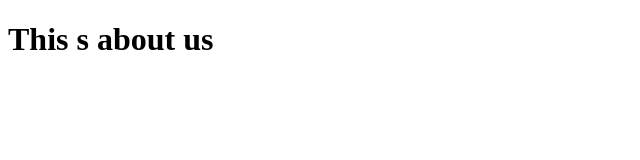
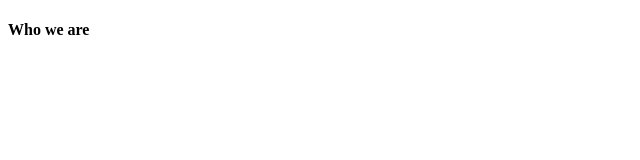
Before and after one commit to ernestisibor9/git_test, a plain HTML site: page about.html in a window 1280 px wide. Shown: the whole page, without its empty margins (0-640 px from the left). Drawn offline with Linux system fonts and the light colour scheme.

Commit message:
I just modified the file

```diff
--- a/about.html
+++ b/about.html
@@ -6,6 +6,6 @@
     <title>Document</title>
 </head>
 <body>
-    <h1>This s about us</h1>
+    <h4>Who we are</h4>
 </body>
 </html>
```
